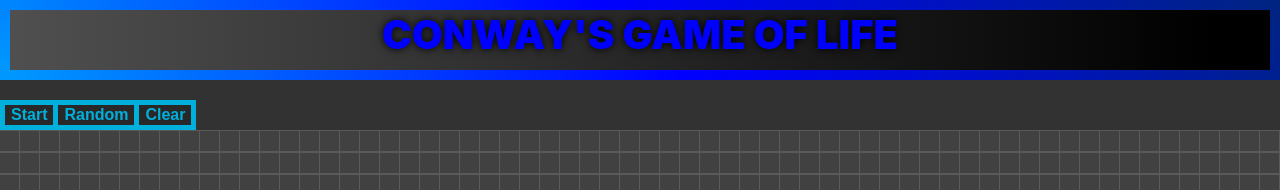
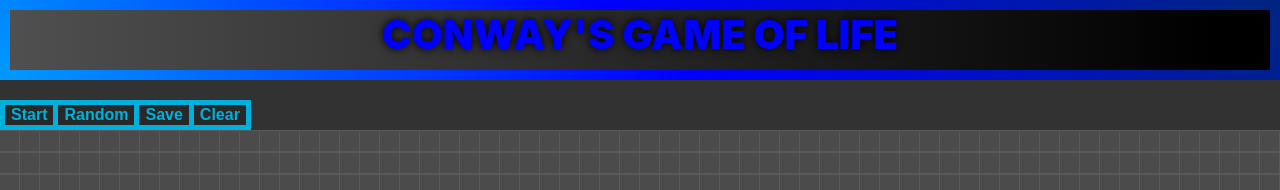
Before and after one commit to RylanPow/GameOfLife, a React (Create React App) app: page / in a window 1280 px wide. Shown: the top 190 px of the page. Built offline with nearby package versions, Linux system fonts and the light colour scheme.

Commit message:
test push for deployment

```diff
--- a/src/App.tsx
+++ b/src/App.tsx
@@ -1,7 +1,5 @@
 import React, {useCallback, useState, useRef} from 'react';
 import produce from 'immer';
-
-
 
 const numRows = 25;
 const numCols = 120;
@@ -148,6 +146,32 @@ const App: React.FC = () => {
     }}
     > Random </button>
 
+
+
+
+<button onClick={() => { //generate random grid
+      //const newGrid = produce(grid, gridCopy)
+
+      const rows = [];
+      for(let i = 0; i < numRows; i++) {
+        rows.push(Array.from(Array(numCols), () => (1)));
+      }
+      setGrid(rows);
+    }}
+    style = {{
+      marginLeft:'-5px',
+      marginTop: '20px',
+      border: 'solid 5px #00b0dc',
+      color: '#00b0dc',
+      backgroundColor: 'rgb(40, 40, 40)',
+      fontWeight: 'bold',
+      fontSize: '16px',
+    }}
+    > Save </button>
+
+
+
+
     <button onClick={() => { //clear button
       setGrid(generateEmptyGrid());
     }}
@@ -174,7 +198,7 @@ const App: React.FC = () => {
     <div
     key={`${i}-${j}`} //Arrays need this. Research further. This is a NONSTANDARD way to write a key.
 
-    onClick={() => {
+    onMouseDown={() => {
       const newGrid = produce(grid, gridCopy => {
         gridCopy[i][j] = grid[i][j] ? 0 : 1; //if 0, click makes 1, and vice-versa
       });
@@ -186,7 +210,7 @@ const App: React.FC = () => {
     style = {{
       width: 20,
       height: 20,
-      backgroundColor: grid[i][j] ? '#00b0dc' : 'rgb(65, 65, 65)', //if grid[i][j] == 1, else leave "off"
+      backgroundColor: grid[i][j] ? '#00b0dc' : 'rgb(75, 75, 75)', //if grid[i][j] == 1, else leave "off"
       border: 'solid 1px',
       color: 'rgb(90, 90, 90)',
   }}
```
